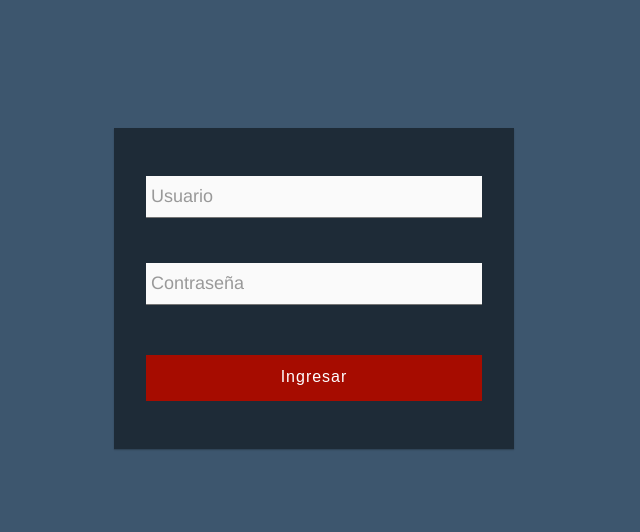
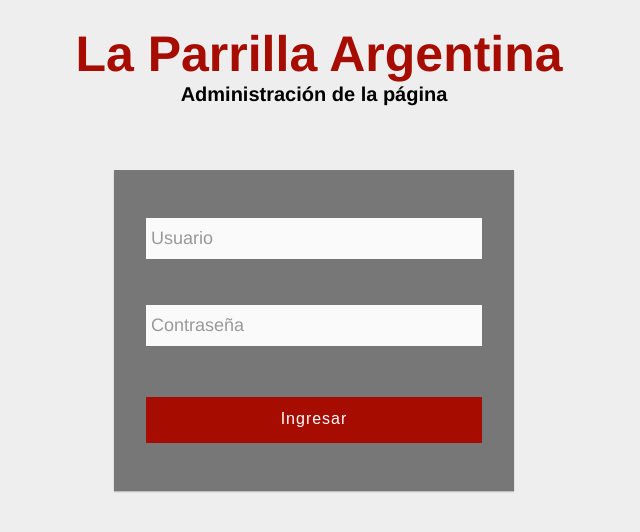
Before and after one commit to hjuarez20/LaParrillaArgentina, a PHP site: page /admin123.php in a window 1280 px wide. Shown: the top 532 px of the page, without its empty margins (326-966 px from the left). Run offline with PHP 8.4, Linux system fonts and the light colour scheme; some libraries are stand-ins or nearby versions.

Commit message:
23/05/2016
Agregar tittle al login y cambio de fondo

```diff
--- a/admin123.php
+++ b/admin123.php
@@ -31,6 +31,11 @@
     </head>
 
     <body class="background-login">
+
+    <div class="header animated fadeInDown">
+        <h2>La Parrilla Argentina</h1>
+        <h4>Administración de la página</h2>
+    </div>
 
 
                 <div class="animated fadeInUp" >
--- a/css/login.css
+++ b/css/login.css
@@ -22,7 +22,7 @@
 
 form {
 	width: 400px;
-	margin: 8em auto;
+	margin: 4em auto;
 	padding: 3em 2em 2em 2em;
 	background: rgba(0,0,0,0.5);
 
@@ -265,8 +265,22 @@
 footer img:focus , footer a:focus { outline: none; }
 
 .background-login{
-  background-color: rgb(61, 86, 110);
+  background-color: #7f8c8d
   width: 100%;
   background-attachment: fixed;
   background-size: cover;
 }
+
+.header{
+	text-align: center;
+}
+
+.header h2{
+	color: #a60c00;
+	font-size: 50px;
+	padding: 25px 0px 0px 10px;
+}
+
+.header h4{
+	font-size: 20px;
+}
```
